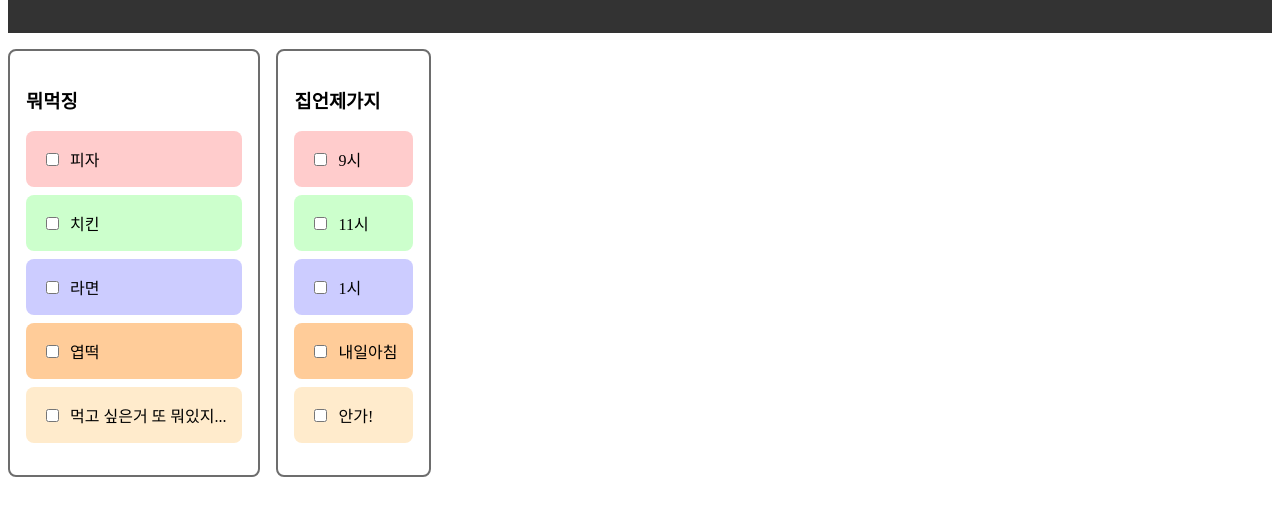
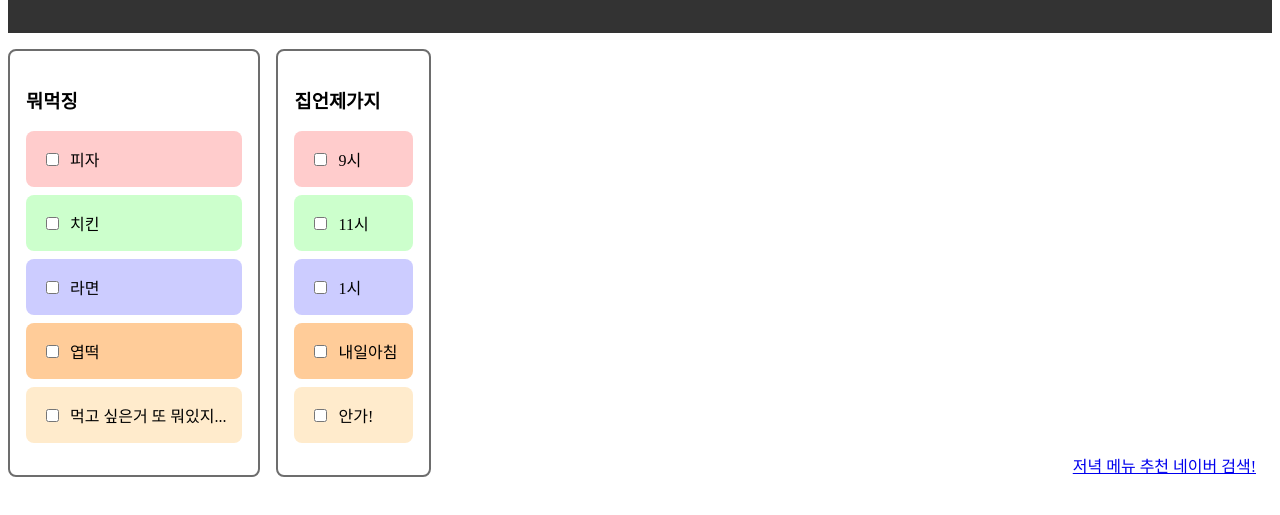
Before and after one commit to AND-SOPT-WEB/KyuHoLee, a plain HTML site: page week1/practice/index.html in a window 1280 px wide. Shown: the part 151-666 px from the top of the page. Drawn offline with Linux system fonts and the light colour scheme.

Commit message:
feat: add a tag

```diff
--- a/week1/practice/index.html
+++ b/week1/practice/index.html
@@ -62,6 +62,11 @@
           </li>
         </ul>
       </section>
+
+      <a
+        href="https://search.naver.com/search.naver?where=nexearch&sm=top_hty&fbm=0&ie=utf8&query=%EC%A0%80%EB%85%81+%EB%A9%94%EB%89%B4+%EC%B6%94%EC%B2%9C"
+        >저녁 메뉴 추천 네이버 검색!</a
+      >
     </main>
   </body>
 </html>
--- a/week1/practice/style.css
+++ b/week1/practice/style.css
@@ -13,6 +13,8 @@ main {
   display: flex;
   align-items: center;
   gap: 1rem;
+
+  position: relative;
 }
 
 section {
@@ -59,6 +61,12 @@ input[type="checkbox"] {
   accent-color: black;
 }
 
+a {
+  position: absolute;
+  bottom: 1rem;
+  right: 1rem;
+}
+
 .flex {
   display: flex;
   align-items: center;
```
